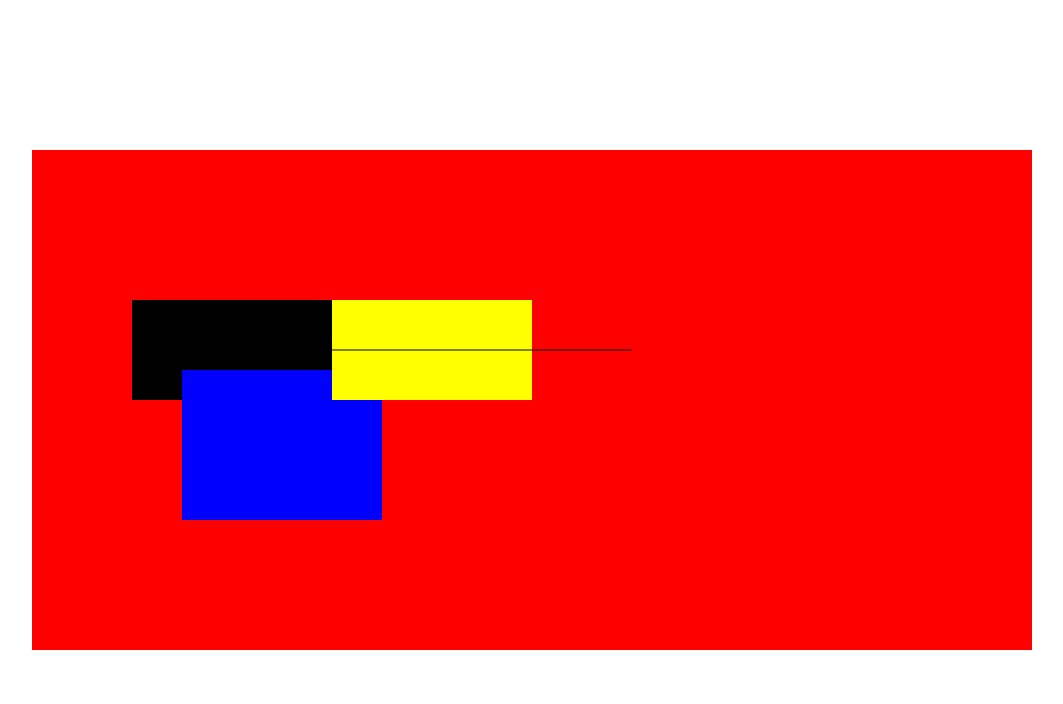
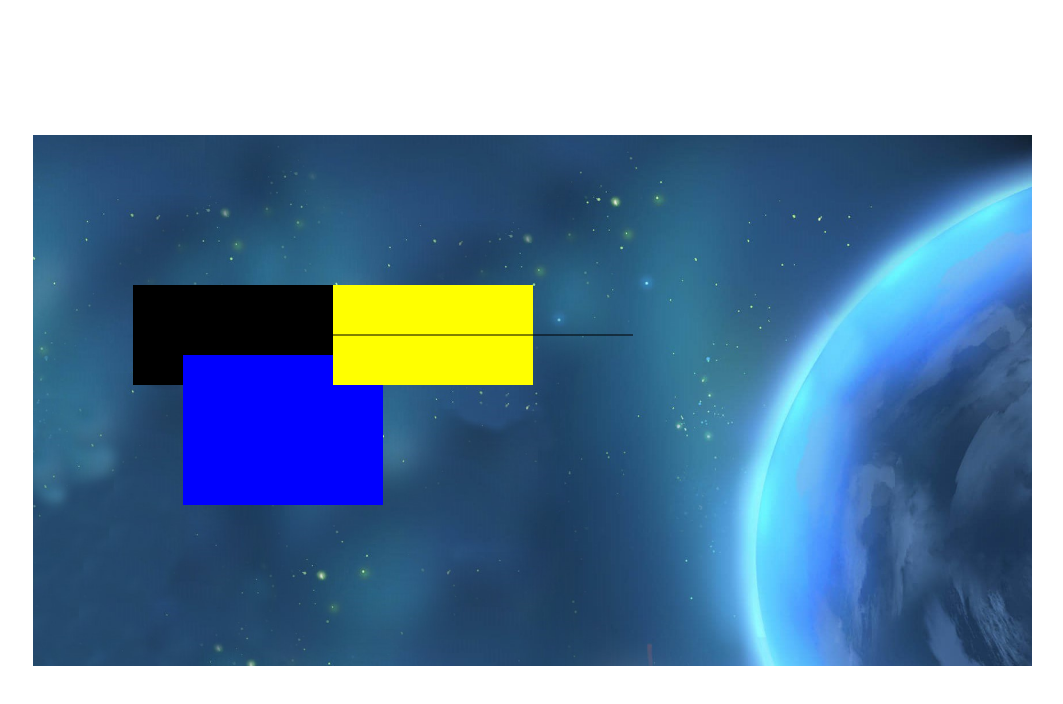
Before and after one commit to sabil62/Space-Siege, a plain HTML site: page canvas/index.html in a window 1280 px wide. Shown: the whole page, without its empty margins (108-1171 px from the left). Drawn offline with Linux system fonts and the light colour scheme.

Commit message:
js module image set

```diff
--- a/canvas/index.html
+++ b/canvas/index.html
@@ -11,6 +11,6 @@
     <div class="middle">
       <canvas id="gameCanvas"></canvas>
     </div>
-    <script src="./javascript/main.js"></script>
+    <script src="./javascript/main.js" type="module"></script>
   </body>
 </html>
--- /dev/null
+++ b/canvas/javascript/getImage/getImage.js
@@ -0,0 +1,5 @@
+export default function getImage(imageName) {
+  let image = new Image();
+  image.src = "../assets/images/" + imageName;
+  return image;
+}
--- a/canvas/javascript/main.js
+++ b/canvas/javascript/main.js
@@ -1,10 +1,19 @@
+import getImage from "./getImage/getImage.js";
+
 let gameCanvas = document.getElementById("gameCanvas");
 
 let ctx = gameCanvas.getContext("2d");
-gameCanvas.width = 1000;
-gameCanvas.height = 500;
-ctx.fillStyle = "red";
-ctx.fillRect(0, 0, 1000, 500);
+gameCanvas.width = 1745 / 1.745;
+gameCanvas.height = 928 / 1.745;
+
+// bg.src = "../assets/images/background.jpg";
+let bg = getImage("background.jpg");
+function game() {
+  ctx.drawImage(bg, 0, 0, 1745, 928, 0, 0, 1745 / 1.745, 928 / 1.745);
+}
+
+setInterval(() => {
+  game();
   ctx.fillStyle = "black";
   ctx.fillRect(100, 150, 200, 100);
   ctx.fillStyle = "blue";
@@ -16,3 +25,8 @@ ctx.beginPath();
   ctx.moveTo(200, 200);
   ctx.lineTo(600, 200);
   ctx.stroke();
+  console.log("lion");
+}, 1200);
+
+// ctx.fillStyle = "red";
+// ctx.fillRect(0, 0, 1000, 500);
```
Also changed, not shown: canvas/assets/images/background.jpg (added), canvas/assets/images/gundam gunshoot.png (added), canvas/assets/images/gundam left.png (added), canvas/assets/images/gundam right.png (added), canvas/assets/images/gundam up - Copy.png (added), canvas/assets/images/gundam up.png (added), canvas/assets/images/gundam-gun.gif (added), canvas/assets/images/gundam.gif (added), canvas/assets/images/pattern.jpg (added). Lines whose indentation alone changed are shown as unchanged.
